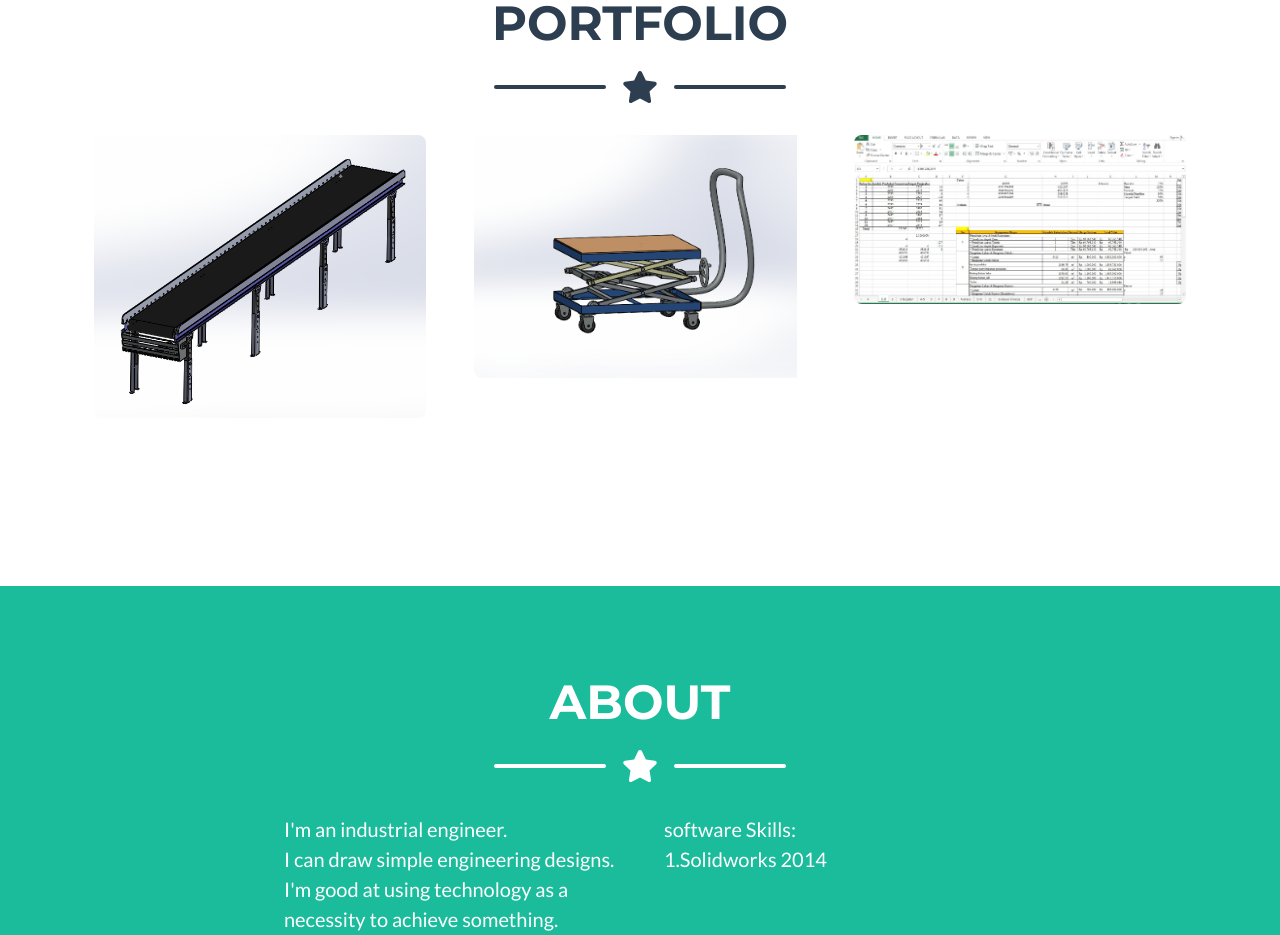
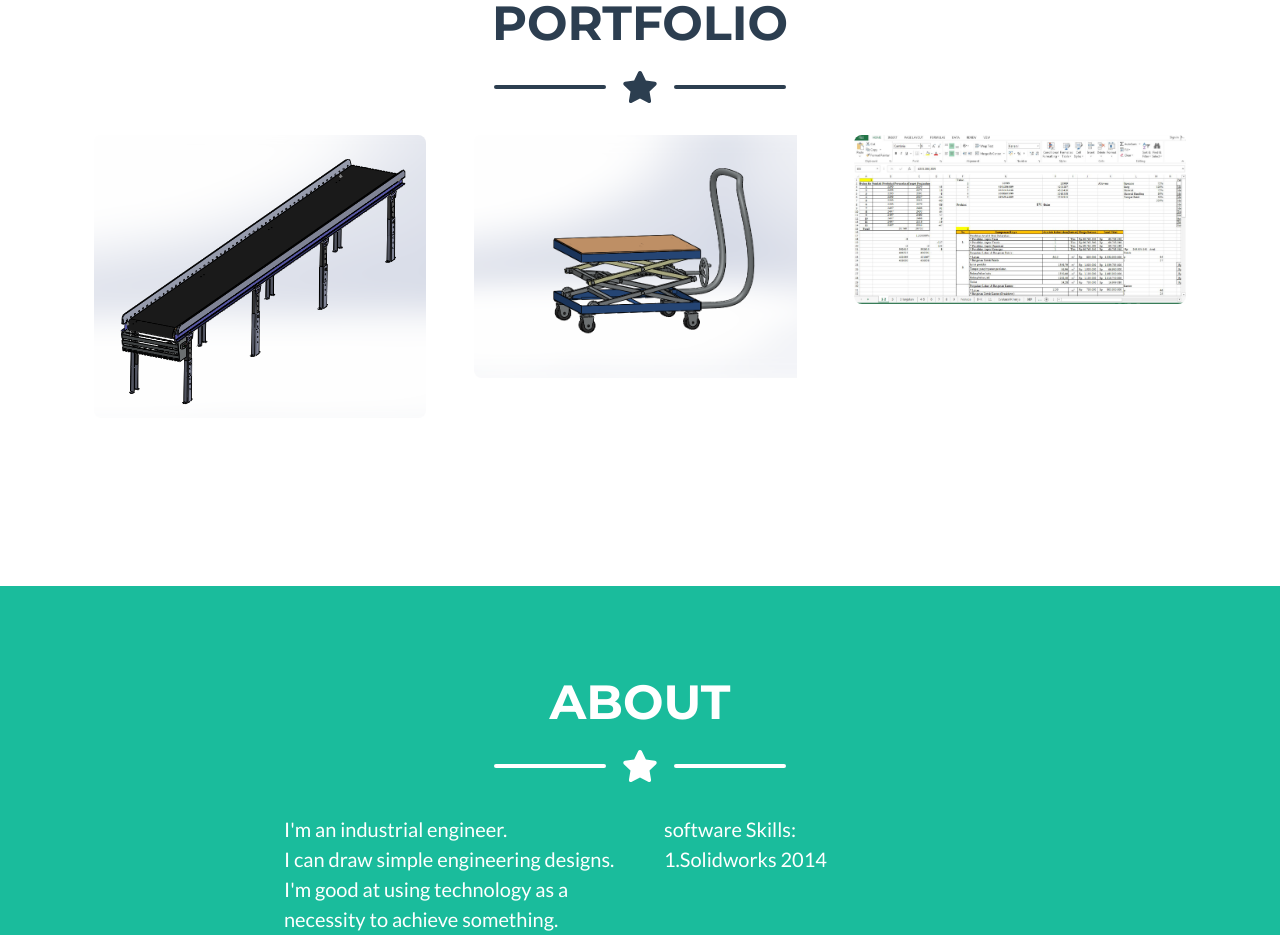
Before and after one commit to hendraher/hendraher.github.io, a plain HTML site: page index.html in a window 1280 px wide. Shown: the part 914-1849 px from the top of the page. Drawn offline with nearby package versions, Linux system fonts and the light colour scheme.

Commit message:
baru nih

```diff
--- a/index.html
+++ b/index.html
@@ -88,7 +88,7 @@
                             <div class="portfolio-item-caption d-flex align-items-center justify-content-center h-100 w-100">
                                 <div class="portfolio-item-caption-content text-center text-white"><i class="fas fa-plus fa-3x"></i></div>
                             </div>
-                            <img class="img-fluid" src="assets/img/portfolio/c3.jpg" alt="" />
+                            <img class="img-fluid" src="assets/img/portfolio/c3.png" alt="" />
                         </div>
                     </div>
                     <!-- Portfolio Item 4-->
@@ -319,7 +319,7 @@
                                         <div class="divider-custom-line"></div>
                                     </div>
                                     <!-- Portfolio Modal - Image-->
-                                   <img class="img-fluid rounded mb-5" src="assets/img/portfolio/c3.jpg" alt="" />
+                                   <img class="img-fluid rounded mb-5" src="assets/img/portfolio/c3.png" alt="" />
                                     <!-- Portfolio Modal - Text-->
                                     <p class="mb-5">Lorem ipsum dolor sit amet, consectetur adipisicing elit. Mollitia neque assumenda ipsam nihil, molestias magnam, recusandae quos quis inventore quisquam velit asperiores, vitae? Reprehenderit soluta, eos quod consequuntur itaque. Nam.</p>
                                     <button class="btn btn-primary" data-dismiss="modal">
```
Also changed, not shown: assets/img/portfolio/c3.JPG (deleted), assets/img/portfolio/c3.png (added).
